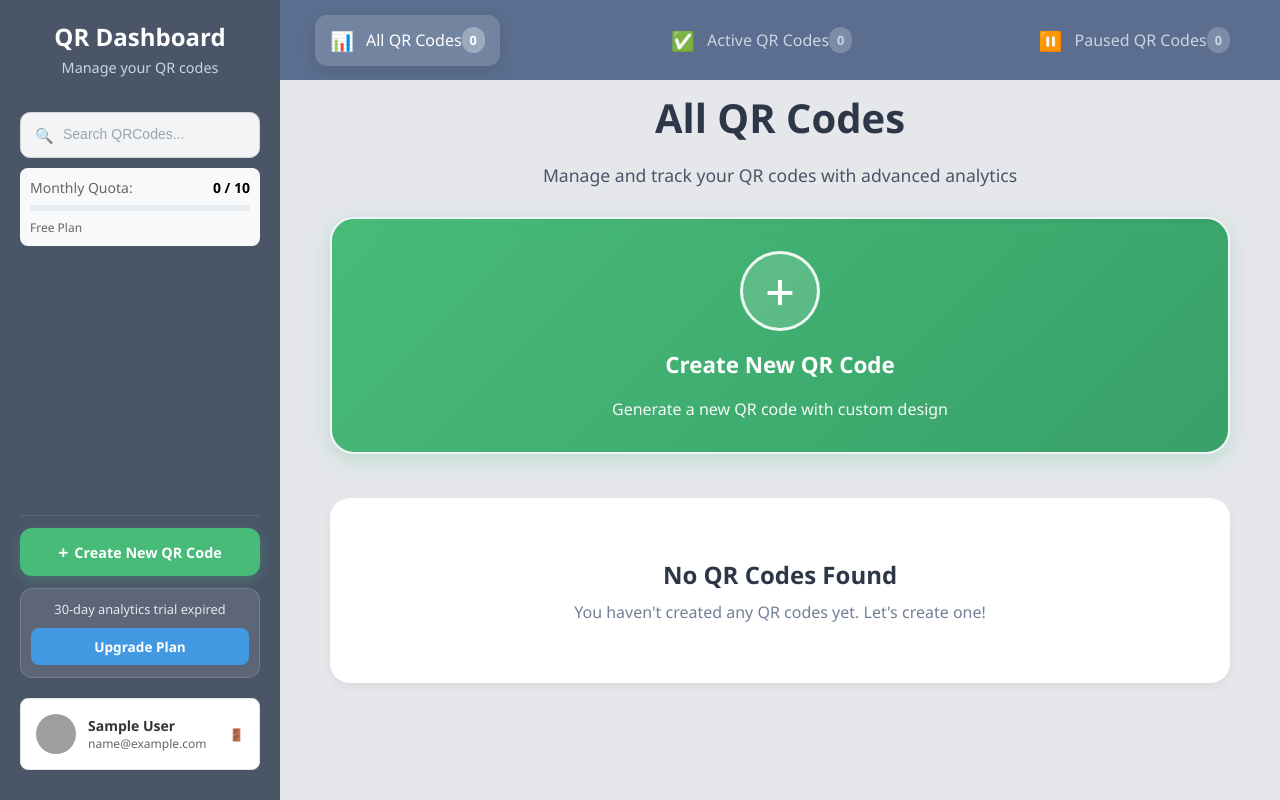
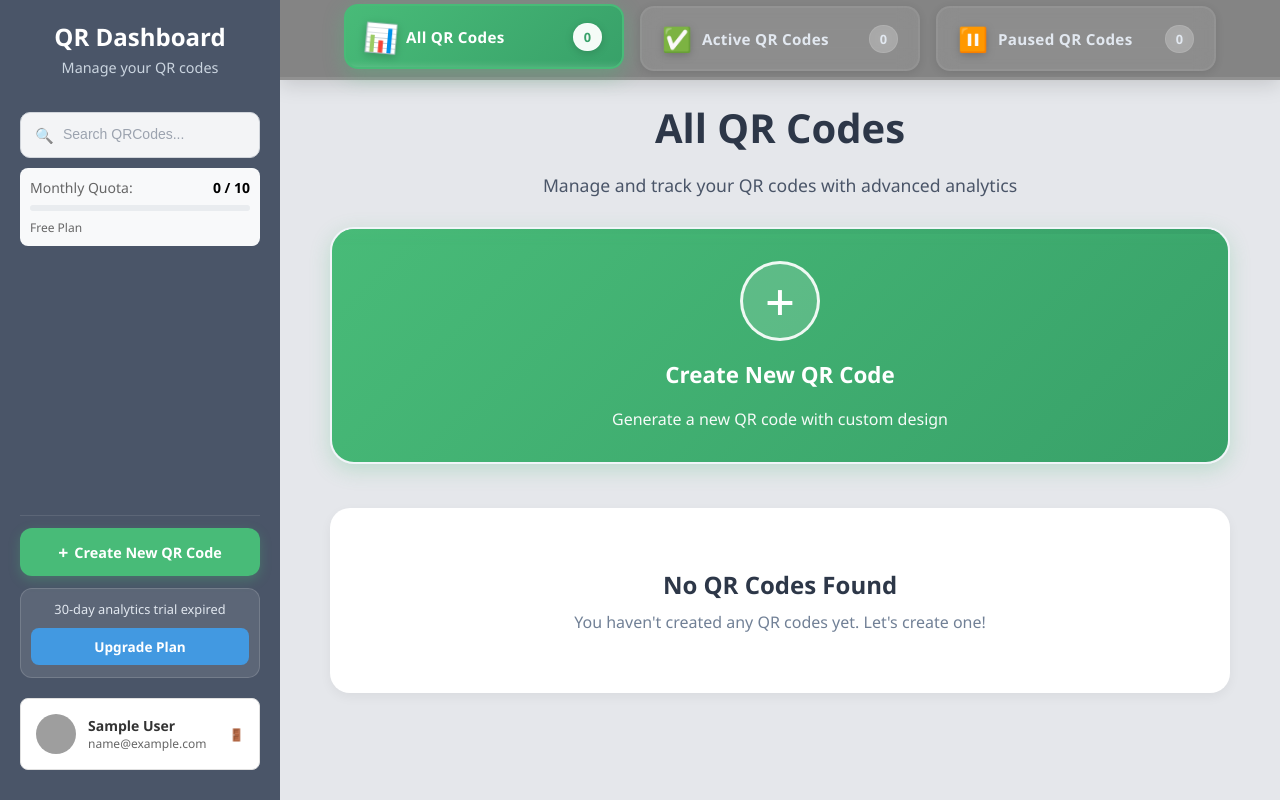
Before and after one commit to iamalexhere/proif-QrCodeGenerator, a PHP site: page /qr/dashboardAll.php in a window 1280 px wide. Run offline with PHP 8.4, Linux system fonts and the light colour scheme; the visitor is signed in with stand-in values (Sample User, id 1); data that the repository does not hold is empty; grey boxes are pictures that could not be loaded.

Commit message:
Revisi halaman dashboard css

```diff
--- a/public/css/dashboard.css
+++ b/public/css/dashboard.css
@@ -195,6 +194,143 @@ body {
     background: #3182ce;
 }
 
+/* ==================== NAVIGATION HEADER ==================== */
+.navigator {
+    display: flex;
+    position: fixed;
+    top: 0;
+    background: #848484;
+    box-shadow: 0 4px 20px rgba(0, 0, 0, 0.15);
+    justify-content: center;
+    align-items: center;
+    gap: 16px;
+    height: 80px;
+    left: 280px;
+    width: calc(100% - 280px);
+    padding: 15px 35px;
+    z-index: 90;
+    border-bottom: 3px solid rgba(255, 255, 255, 0.1);
+}
+
+.navigator>div {
+    flex: 1;
+    max-width: 280px;
+}
+
+.navigator .nav-link {
+    display: flex;
+    align-items: center;
+    justify-content: center;
+    gap: 10px;
+    padding: 14px 20px;
+    background: rgba(255, 255, 255, 0.08);
+    backdrop-filter: blur(10px);
+    -webkit-backdrop-filter: blur(10px);
+    border-radius: 14px;
+    color: #e2e8f0;
+    text-decoration: none;
+    transition: all 0.4s cubic-bezier(0.4, 0, 0.2, 1);
+    border: 2px solid rgba(255, 255, 255, 0.05);
+    position: relative;
+    overflow: hidden;
+    width: 100%;
+    box-shadow: 0 2px 8px rgba(0, 0, 0, 0.1);
+}
+
+/* Efek shimmer saat hover */
+.navigator .nav-link::before {
+    content: '';
+    position: absolute;
+    top: 0;
+    left: -100%;
+    width: 100%;
+    height: 100%;
+    background: linear-gradient(90deg,
+            transparent,
+            rgba(255, 255, 255, 0.15),
+            transparent);
+    transition: left 0.6s ease;
+}
+
+.navigator .nav-link:hover::before {
+    left: 100%;
+}
+
+.navigator .nav-link:hover {
+    background: rgba(255, 255, 255, 0.15);
+    border-color: rgba(255, 255, 255, 0.2);
+    transform: translateY(-2px);
+    box-shadow: 0 6px 16px rgba(0, 0, 0, 0.2);
+}
+
+/* Active state dengan gradient */
+.navigator .nav-link.active {
+    background: linear-gradient(135deg, #48bb78 0%, #38a169 100%);
+    color: #ffffff;
+    border-color: #48bb78;
+    transform: translateY(-2px);
+    box-shadow: 0 6px 20px rgba(72, 187, 120, 0.4);
+}
+
+.navigator .nav-link.active::after {
+    content: '';
+    position: absolute;
+    bottom: -3px;
+    left: 0;
+    right: 0;
+    height: 3px;
+    background: #ffffff;
+    box-shadow: 0 2px 8px rgba(255, 255, 255, 0.5);
+}
+
+/* Icon styling */
+.navigator .nav-icon {
+    font-size: 1.5rem;
+    filter: drop-shadow(0 2px 4px rgba(0, 0, 0, 0.2));
+    transition: transform 0.3s ease;
+    margin-right: 0;
+    width: auto;
+}
+
+.navigator .nav-link:hover .nav-icon,
+.navigator .nav-link.active .nav-icon {
+    transform: scale(1.15) rotate(5deg);
+}
+
+/* Text styling */
+.navigator .nav-text {
+    font-size: 0.95rem;
+    font-weight: 600;
+    letter-spacing: 0.3px;
+}
+
+/* Count badge */
+.navigator .nav-count {
+    background: rgba(255, 255, 255, 0.2);
+    backdrop-filter: blur(8px);
+    -webkit-backdrop-filter: blur(8px);
+    padding: 4px 10px;
+    border-radius: 20px;
+    font-size: 0.8rem;
+    font-weight: 700;
+    min-width: 28px;
+    text-align: center;
+    border: 1px solid rgba(255, 255, 255, 0.1);
+    transition: all 0.3s ease;
+}
+
+.navigator .nav-link.active .nav-count {
+    background: rgba(255, 255, 255, 0.95);
+    color: #38a169;
+    border-color: rgba(255, 255, 255, 0.3);
+    box-shadow: 0 2px 8px rgba(0, 0, 0, 0.15);
+}
+
+.navigator .nav-link:hover .nav-count {
+    background: rgba(255, 255, 255, 0.3);
+    transform: scale(1.05);
+}
+
 /* ==================== MAIN CONTENT ==================== */
 .main-content {
     flex: 1;
@@ -208,7 +344,7 @@ body {
     text-align: center;
     margin-bottom: 30px;
     color: #2d3748;
-    margin-top: 90px;
+    margin-top: 100px;
 }
 
 .header h1 {
@@ -725,22 +846,43 @@ body {
     font-size: 1rem;
 }
 
-.navigator {
-    display: flex;
-    position: absolute;
-    background-color: #5b6e8f;
-    justify-content: space-between;
-    height: 80px;
-    left: 280px;              /* mulai setelah sidebar */
-    width: calc(100% - 280px);
-    padding: 15px 35px;
-    align-items: center;
+.copy-icon {
+    height: 25px;
+    width: 25px;
+    cursor: pointer;
 }
 
-/* ==================== RESPONSIVE DESIGN ==================== */
+/* ==================== RESPONSIVE - TABLET ==================== */
+@media (max-width: 1024px) {
+    .navigator {
+        left: 240px;
+        width: calc(100% - 240px);
+        gap: 12px;
+        padding: 12px 24px;
+    }
 
-/* Tablet Landscape & Small Laptop (<= 1024px) */
-@media (max-width: 1024px) {
+    .navigator>div {
+        max-width: 240px;
+    }
+
+    .navigator .nav-link {
+        padding: 12px 16px;
+        gap: 8px;
+    }
+
+    .navigator .nav-icon {
+        font-size: 1.3rem;
+    }
+
+    .navigator .nav-text {
+        font-size: 0.85rem;
+    }
+
+    .navigator .nav-count {
+        font-size: 0.75rem;
+        padding: 3px 8px;
+    }
+
     .main-content {
         margin-left: 240px;
         padding: 0 24px 24px 24px;
--- a/public/js/script.js
+++ b/public/js/script.js
@@ -243,18 +243,18 @@ function updateStatus(shortUrl, newStatus) {
         .then(data => {
             if (data.success) {
                 showNotification(
-                    `QR Code ${newStatus === 'active' ? 'resumed' : 'paused'} successfully!`,
+                    `QR Code ${newStatus === 'active' ? 'resumed' : 'paused'} successfully! Redirecting...`,
                     'success'
                 );
 
-                // Redirect atau reload halaman sesuai status
+                // Redirect sesuai status baru
                 setTimeout(() => {
                     if (newStatus === 'paused') {
                         window.location.href = 'dashboardPause.php';
                     } else {
-                        location.reload();
+                        window.location.href = 'dashboardActive.php';
                     }
-                }, 1000);
+                }, 2000); // 2 detik delay seperti contoh Anda
             } else {
                 showNotification(data.message || 'Failed to update status', 'error');
             }
```
Also changed, not shown: other parts of public/css/dashboard.css (+96 -185 lines). Lines whose indentation alone changed are shown as unchanged.
